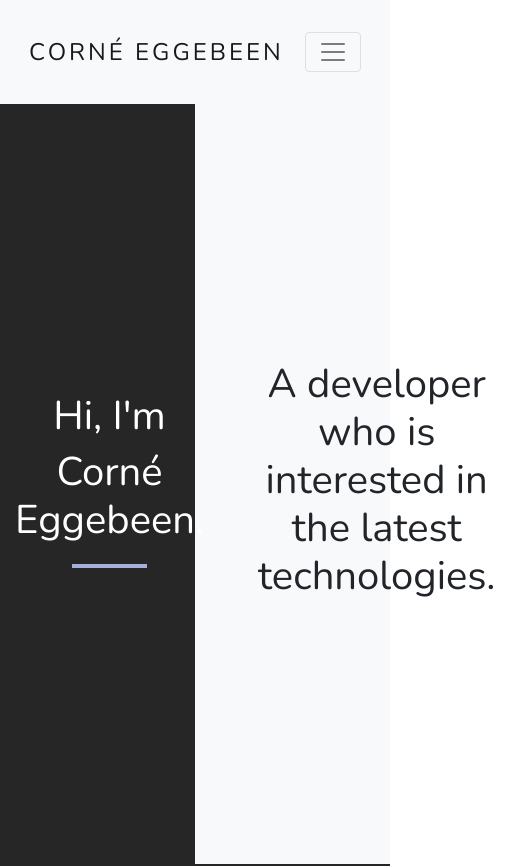
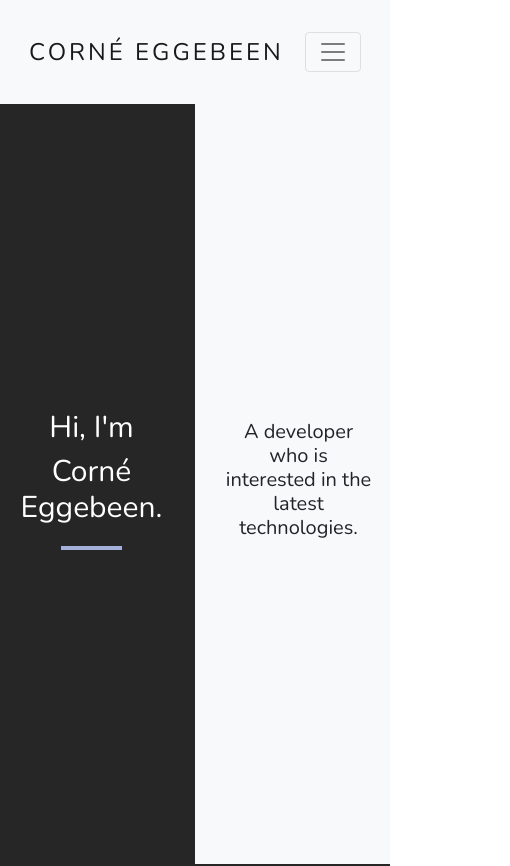
Before and after one commit to Cornayy/react-portfolio, a React (Create React App) app: page / in a window 390 px wide. Shown: the top 866 px of the page, 510 px wide, since content can reach past the window. Built offline with nearby package versions, Linux system fonts and the light colour scheme; no server answers.

Commit message:
fix: responsive

```diff
--- a/src/components/app/general.scss
+++ b/src/components/app/general.scss
@@ -3,14 +3,10 @@
 $app-font: 'Nunito', sans-serif;
 $font-size: 22px;
 
-html {
-    overflow: scroll;
-    overflow-x: hidden;
-}
-
 html,
 body {
     scroll-behavior: smooth;
+    height: 100%;
 }
 
 ::-webkit-scrollbar {
--- a/src/components/app/style.css
+++ b/src/components/app/style.css
@@ -13,17 +13,6 @@
     }
 }
 
-.App-header {
-  background-color: #282c34;
-  min-height: 100vh;
-  display: flex;
-  flex-direction: column;
-  align-items: center;
-  justify-content: center;
-  font-size: calc(10px + 2vmin);
-  color: white;
-}
-
 .App-link {
     color: #61dafb;
 }
--- a/src/components/sections/front/style.scss
+++ b/src/components/sections/front/style.scss
@@ -1,6 +1,7 @@
 .intro {
     background-image: -webkit-linear-gradient(0deg, #272626 50%, #f8f9fa 50%);
     height: 90vh;
+    width: 100%;
 }
 
 .intro-name:after {
@@ -12,6 +13,16 @@
     border-bottom: 4px solid #a5b0da;
 }
 
+@media (max-width: 480px) {
+    .intro-left {
+        font-size: 30px;
+    }
+
+    .intro-right {
+        font-size: 20px;
+    }
+}
+
 @media (min-device-width: 1025px) {
     .intro-left,
     .intro-right {
```
Also changed, not shown: src/index.css (+6 -8 lines), 1 other file (tests, documents, lock files or other folders). Lines whose indentation alone changed are shown as unchanged.
